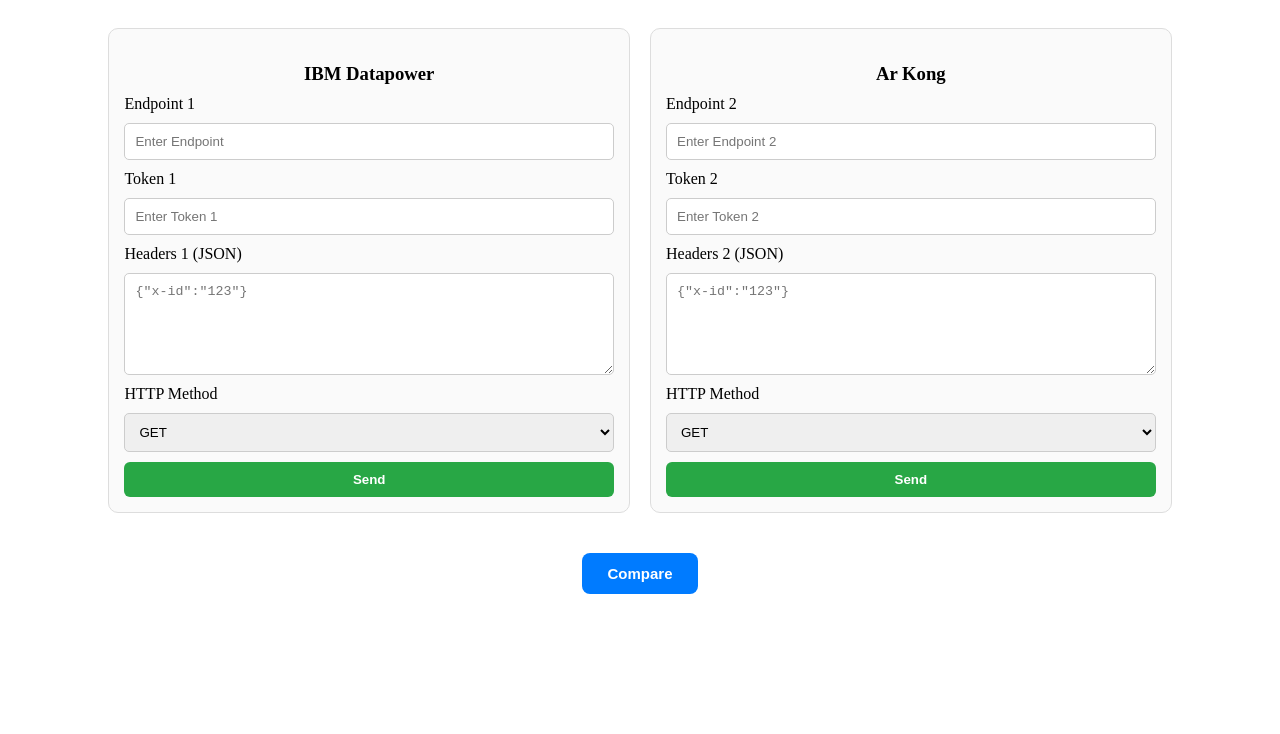
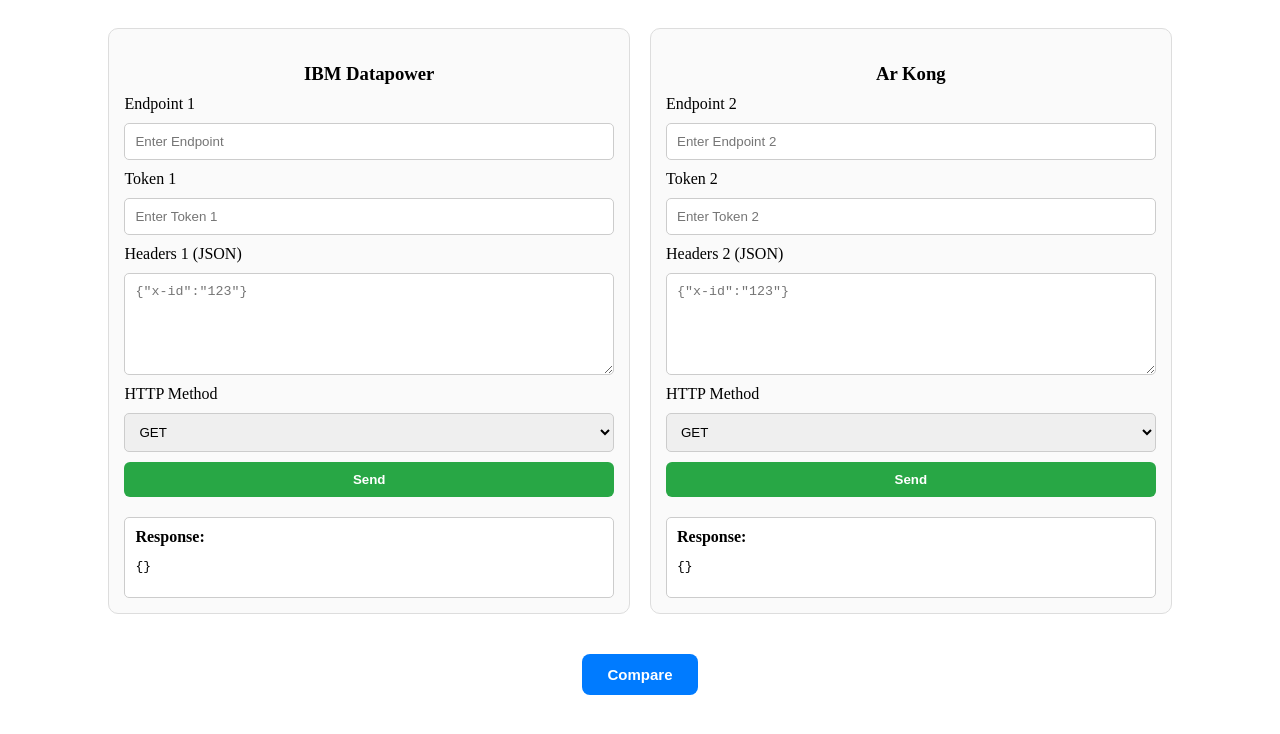
Before and after one commit to ChhotwantSaw/JSON-Comparator, a React (Vite) app in the folder Frontend/: page / in a window 1280 px wide. Shown: the top 734 px of the page. Built offline with nearby package versions, Linux system fonts and the light colour scheme.

Commit message:
Fixed response logic

```diff
--- a/Frontend/src/App.jsx
+++ b/Frontend/src/App.jsx
@@ -128,7 +128,7 @@
               Send
             </button>
 
-            {Object.keys(form.response1).length !== 0 && (
+            {Object.keys(form).find(key => key === "response1").length !== 0 && (
               <div style={styles.responseBox}>
                 <strong>Response:</strong>
                 <pre>{JSON.stringify(form.response1,null,2)}</pre>
@@ -200,7 +200,7 @@
               Send
             </button>
 
-            {Object.keys(form.response2).length !== 0  && (
+            {Object.keys(form).find(key => key === "response2").length !== 0   && (
               <div style={styles.responseBox}>
                 <strong>Response:</strong>
                 <pre>{JSON.stringify(form.response2,null,2)}</pre>
```
Also changed, not shown: Frontend/src/FetchApi.jsx (+0 -7 lines).
